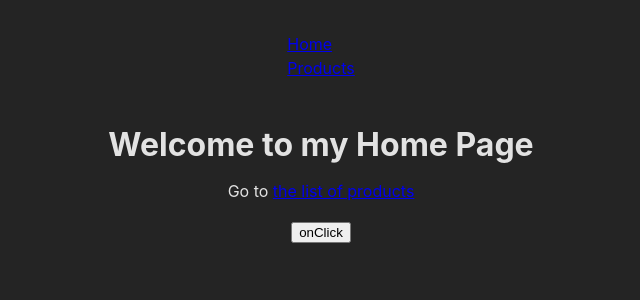
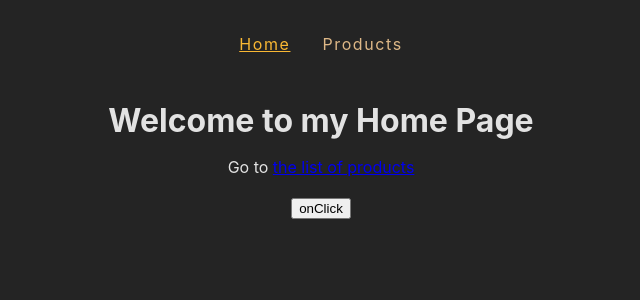
Before and after one commit to ogedengbewisdom/multipageSpa, a React (Create React App) app: page / in a window 1280 px wide. Shown: the top 300 px of the page, without its empty margins (319-959 px from the left). Built offline with nearby package versions, Linux system fonts and the light colour scheme.

Commit message:
MainNavigation with NavLink intead of Link to use special className

```diff
--- a/src/component/MainNavigation.js
+++ b/src/component/MainNavigation.js
@@ -6,7 +6,7 @@ const MainNavigation = () => {
     return (
         <header className={classes.content}>
             <nav>
-                <ul>
+                <ul className={classes.list}>
                     <li><NavLink className={({isActive}) => isActive ? classes.active : undefined} to="/" end>Home</NavLink></li>
                     <li><NavLink className={({isActive}) => isActive ? classes.active : undefined} to="/products">Products</NavLink></li>
                 </ul>
```
